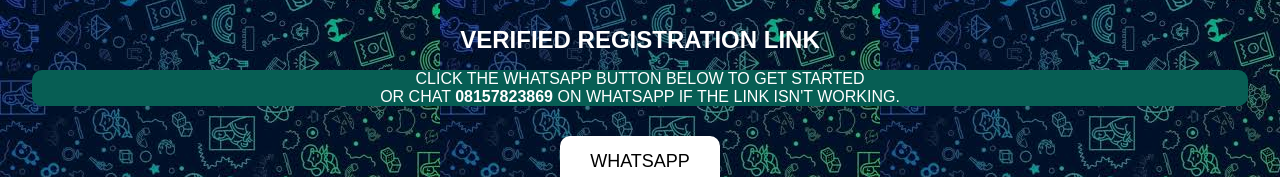
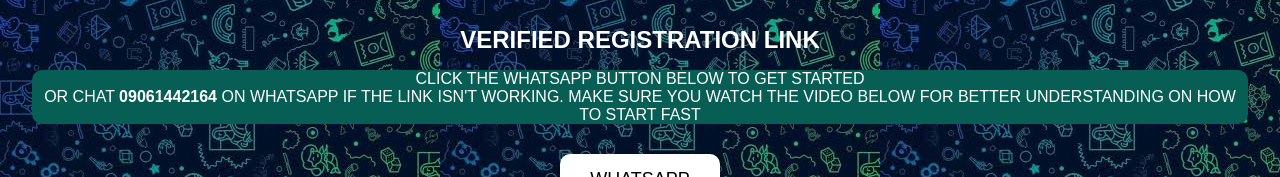
Before and after one commit to ubonggpeter/Moi, a plain HTML site: page index.html in a window 1280 px wide. Shown: the part 166-343 px from the top of the page. Drawn offline with Linux system fonts and the light colour scheme.

Commit message:
index.html

```diff
--- a/index.html
+++ b/index.html
@@ -64,7 +64,7 @@ html, body { margin: 0; height: 100svh; overflow: hidden; }
   <img src="W1.png" alt="Logo"> <!-- Replace with your image URL -->
 
   <h1>VERIFIED REGISTRATION LINK</h1>
-  <p>CLICK THE WHATSAPP BUTTON BELOW TO GET STARTED<br>OR CHAT <b id="phone-number"></b> ON WHATSAPP IF THE LINK ISN'T WORKING.</p>
+  <p>CLICK THE WHATSAPP BUTTON BELOW TO GET STARTED<br>OR CHAT <b id="phone-number"></b> ON WHATSAPP IF THE LINK ISN'T WORKING.  MAKE SURE YOU WATCH THE VIDEO BELOW FOR BETTER UNDERSTANDING ON HOW TO START FAST</p>
 
   <a id="whatsapp-link" href="#" target="_blank">
     <button class="whatsapp-button">WHATSAPP</button>
@@ -87,7 +87,7 @@ html, body { margin: 0; height: 100svh; overflow: hidden; }
 
   <script>
     const rawNumbers = [
-      "08157823869",
+      "09061442164",
       "07044435672"
     ];
 
```
